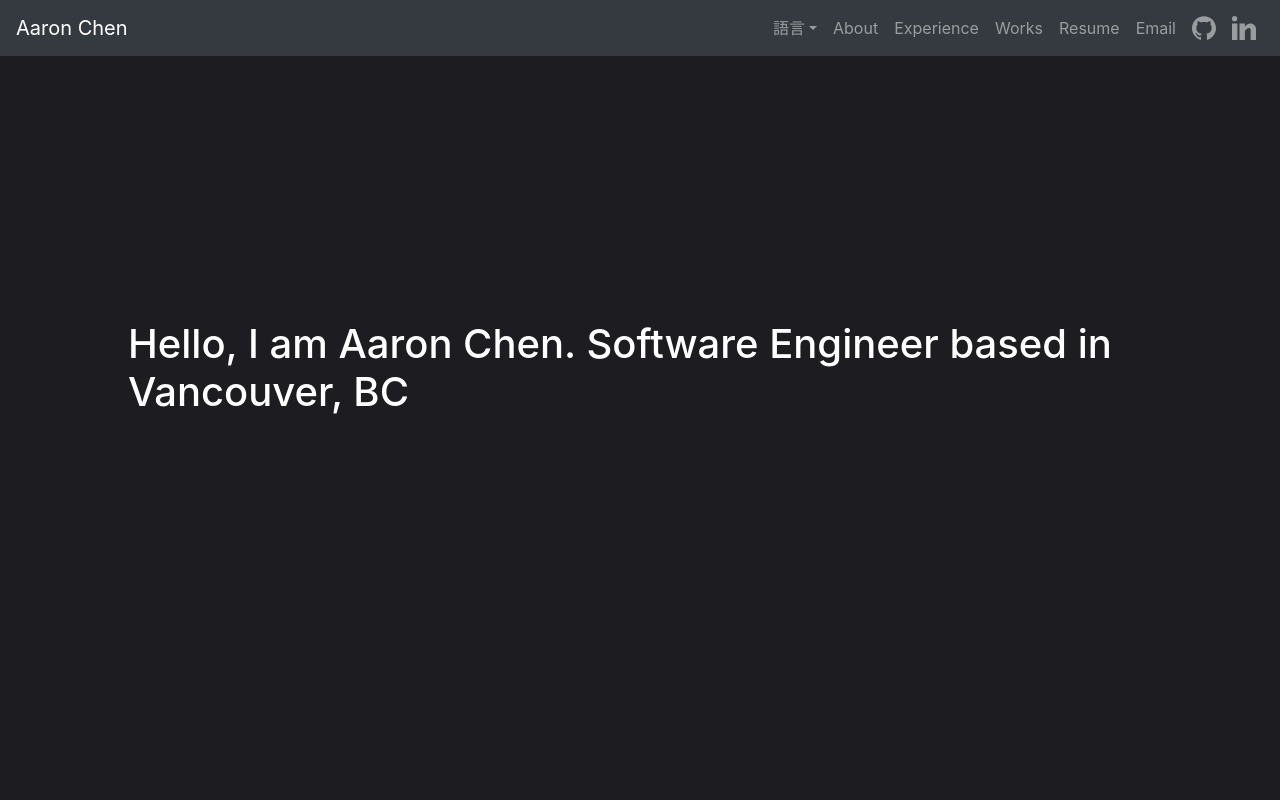
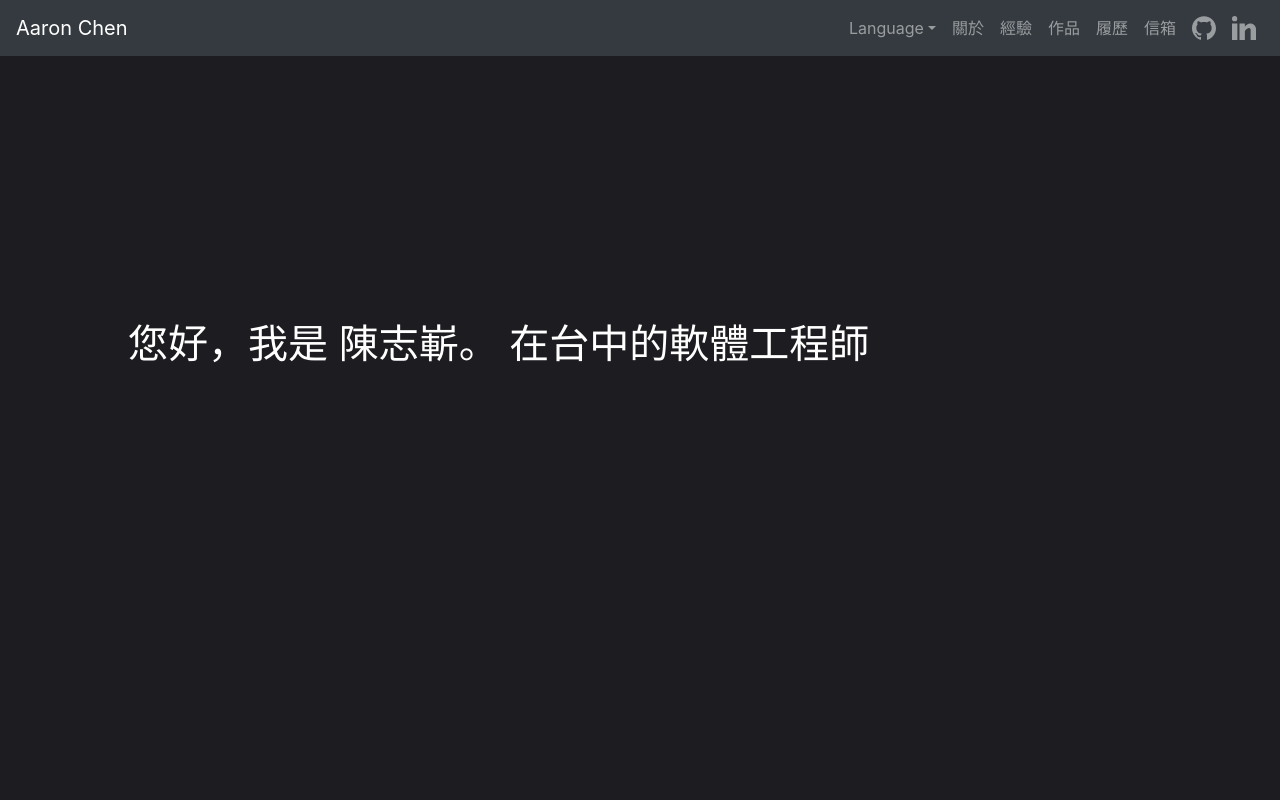
Before and after one commit to AaronCChen2233/Portfolio, a React (Create React App) app: page / in a window 1280 px wide. Shown: the top 800 px of the page. Built offline with nearby package versions, Linux system fonts and the light colour scheme.

Commit message:
content update

```diff
--- a/src/App.tsx
+++ b/src/App.tsx
@@ -20,7 +20,6 @@ import linkedin from './resources/image/linkedin.svg'
 
 const App: React.FC = () => {
   const { t, getLocale, setLocale } = useI18n();
-  console.log(getLocale())
   return (
     <Router>
     <Container className="p-0" fluid={true}>
@@ -37,8 +36,6 @@ const App: React.FC = () => {
             <a className="nav-link" href="/Portfolio/#experience">{t('experience')}</a>
             <a className="nav-link" href="/Portfolio/#works">{t('works')}</a>
             <a className="nav-link" target="_blank" href={String(getLocale()) == "en" ? enpdf : zhpdf}>{t('resume')}</a>
-
-
             <a className="nav-link" href="mailto:aaronchen2233@gmail.com">{t('email')}</a>
 
             <a className="iconlink" target="_blank" href="https://github.com/AaronCChen2233">
--- a/src/i18n/I18nProvider.tsx
+++ b/src/i18n/I18nProvider.tsx
@@ -7,7 +7,7 @@ type I18nProviderProps = {
 };
 
 const I18nProvider: React.FC<I18nProviderProps> = (props) => {
-  const [ locale, setLocale ] = useState('en');
+  const [ locale, setLocale ] = useState('zh');
 
   const i18n: I18nContextProps = {
     t: key => props.translations[locale][key],
--- a/src/resources/en.ts
+++ b/src/resources/en.ts
@@ -1,5 +1,5 @@
 export default {
-    'hometitle': 'Hello, I am Aaron Chen. Software Engineer based in Vancouver, BC',
+    'hometitle': 'Hello, I am Aaron Chen. Software Engineer based in Taichung, TW',
     'about': 'About',
     'experience' : 'Experience',
     'works':'Works',
--- a/src/resources/zh.ts
+++ b/src/resources/zh.ts
@@ -1,5 +1,5 @@
 export default {
-    'hometitle': '您好，我是 陳志嶄。 在溫哥華的軟體工程師',
+    'hometitle': '您好，我是 陳志嶄。 在台中的軟體工程師',
     'about': '關於',
     'experience' : '經驗',
     'works':'作品',
```
